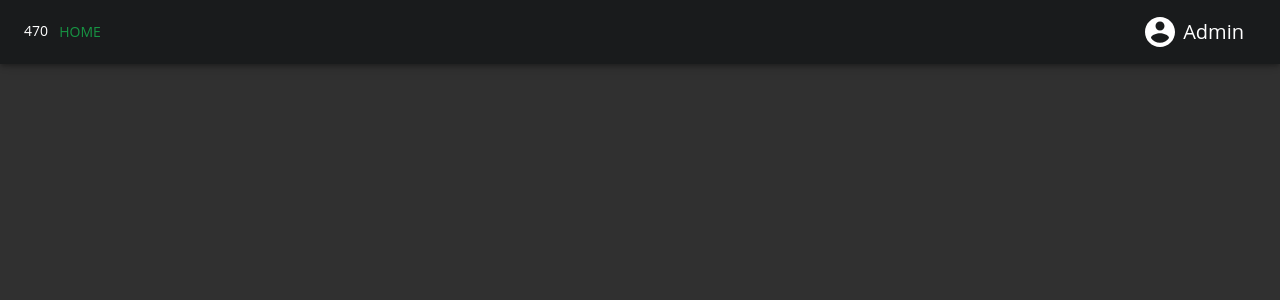
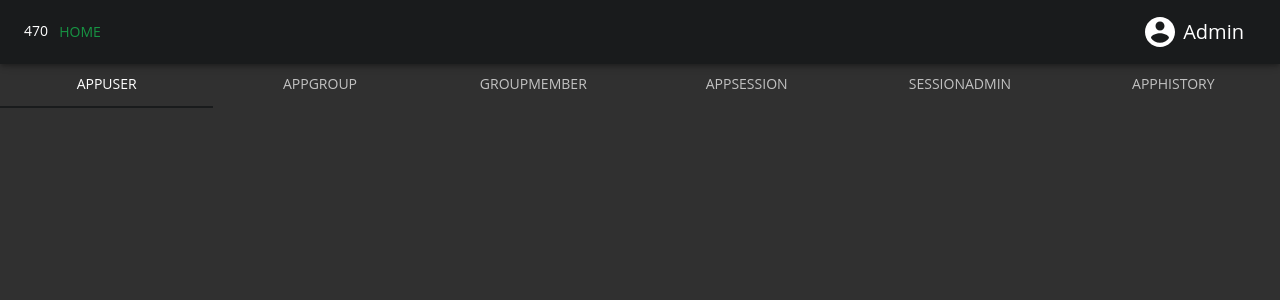
Before and after one commit to Jaja0624/470spotify, a React (Create React App) app in the folder frontend/: page /adminapp in a window 1280 px wide. Shown: the top 300 px of the page. Built offline with nearby package versions, Linux system fonts and the light colour scheme; no server answers.

Commit message:
Add tabs for switching between db tables

```diff
--- a/frontend/src/containers/AdminDashboard.tsx
+++ b/frontend/src/containers/AdminDashboard.tsx
@@ -2,15 +2,43 @@ import React, {useEffect, useState} from 'react';
 import { RouteComponentProps, withRouter} from 'react-router-dom';
 import { makeStyles, Theme, createStyles} from '@material-ui/core/styles'
 import AdminMainAppBar from '../components/AdminMainAppBar'
+import { Tab, Tabs } from '@material-ui/core';
+import globalStore from '../store/global';
+import userStore from '../store/user';
 
 interface Props extends RouteComponentProps {}
 
 const AdminDashboard: React.FC<Props> = ({history}) => {
+    const globalState = globalStore();
+    const userState = userStore();
     const classes = useStyles();
+
+    const handleChange = (event : any, newValue: number) => {
+        globalState.setAdminTabIndex(newValue);
+    };
+
+    const adminTableComponentShow = () => {
+        // TODO: populate tables for each DB table
+    }
 
     return (
         <div className={classes.root}>
             <AdminMainAppBar/>
+            <br/>
+            <br/>
+            <br/>
+            <div>
+                <Tabs value={globalState.adminTabIndex} onChange={handleChange} aria-label="simple tabs example" variant="fullWidth"
+                    scrollButtons="on" >
+                    <Tab label="AppUser"/>
+                    <Tab label="AppGroup"/>
+                    <Tab label="GroupMember"/>
+                    <Tab label="AppSession"/>
+                    <Tab label="SessionAdmin"/>
+                    <Tab label="AppHistory"/>
+                </Tabs>
+                {adminTableComponentShow()}
+            </div>
         </div>
     );
 }
```
